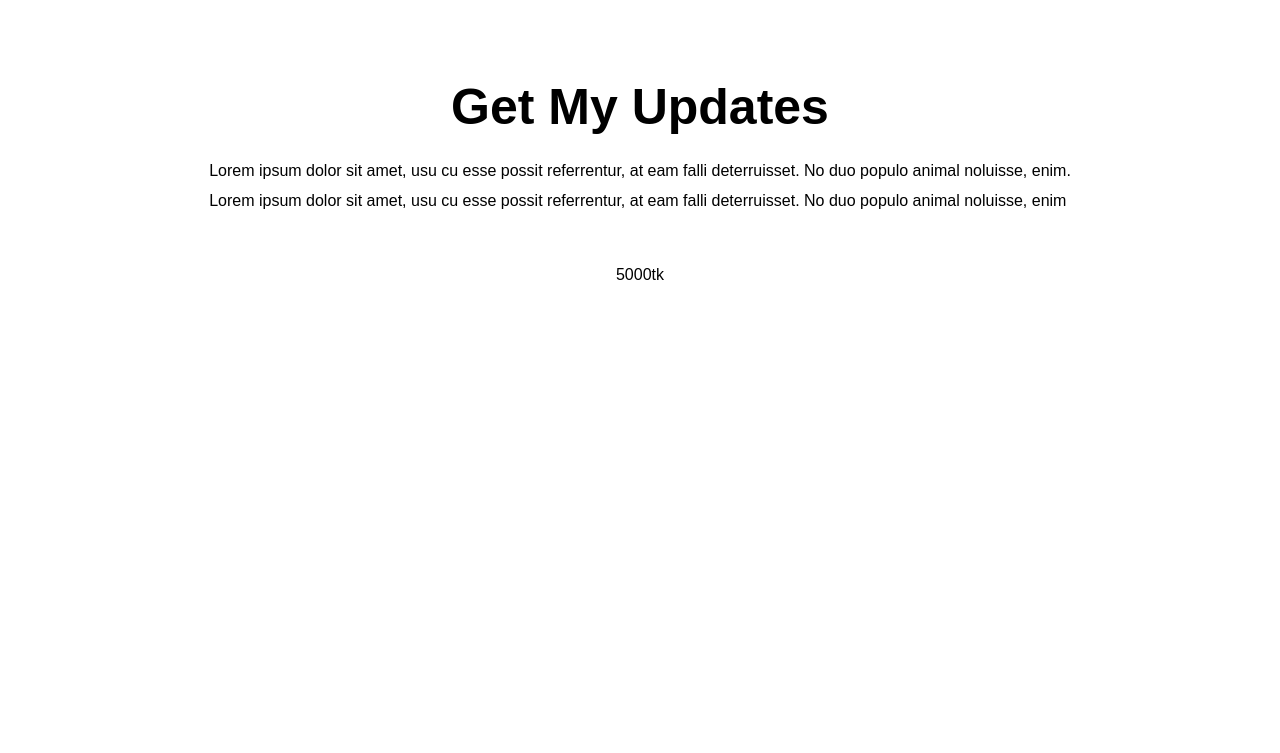
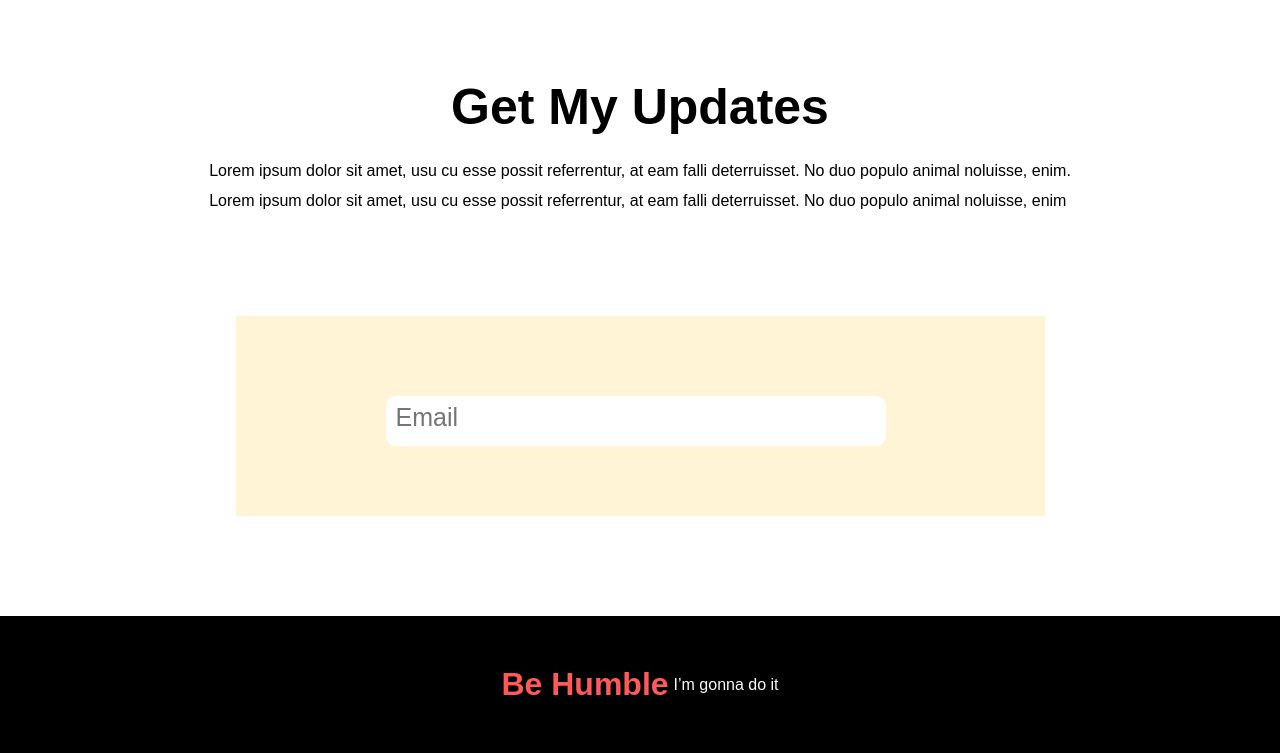
Before and after one commit to Redoanhridoy/Donation-web, a plain HTML site: page index.html in a window 1280 px wide. Shown: the part 3702-4455 px from the top of the page. Before the commit the page ends 3986 px from the top, so only its background shows below. Drawn offline with Linux system fonts and the light colour scheme.

Commit message:
end part

```diff
--- a/index.html
+++ b/index.html
@@ -138,10 +138,19 @@
     </section>
     <section class="subscribe">
         <div class="subscribers">
-            <div class="box shadow1">5000tk</div>
+            <div class="box shadow1">
+                <input class="input-box" type="text" placeholder="Email">
+            </div>
 
         </div>
 
     </section>
 </body>
+<footer class="end-part">
+    <div class="foot">
+        <h1>Be Humble</h1>
+        <p>I’m gonna do it</p>
+
+    </div>
+</footer>
 </html>
--- a/style.css
+++ b/style.css
@@ -281,7 +281,41 @@
         align-items: center;
         justify-content: center;
         display: flex;
-    }
-    .subscribe .subscribers{
+        padding: 50px 0;
 
     }
+    .subscribe .subscribers .box{
+       height: 200px;
+       width: 809px;
+       background-color: #FFF4D6;
+       padding-top: 80px;
+
+    }
+    .subscribe .subscribers .box .input-box{
+        height: 50px;
+        width: 500px;
+        margin-left: 150px;
+        border-radius: 10px;
+        border: none;
+    }
+    .subscribe .subscribers .box ::placeholder{
+        text-align: left;
+        padding-left: 10px;
+
+    }
+    .end-part{
+        height: 200px 0;
+        background-color: black;
+        padding: 50px 0;
+        margin-top: 50px;
+    }
+    .end-part .foot{
+        color: #FAFAFA;
+        align-items: center;
+        justify-content: center;
+        display: flex;
+    }
+    .foot h1{
+        color: #FF5959;
+        padding-right: 5px;
+    }
```
